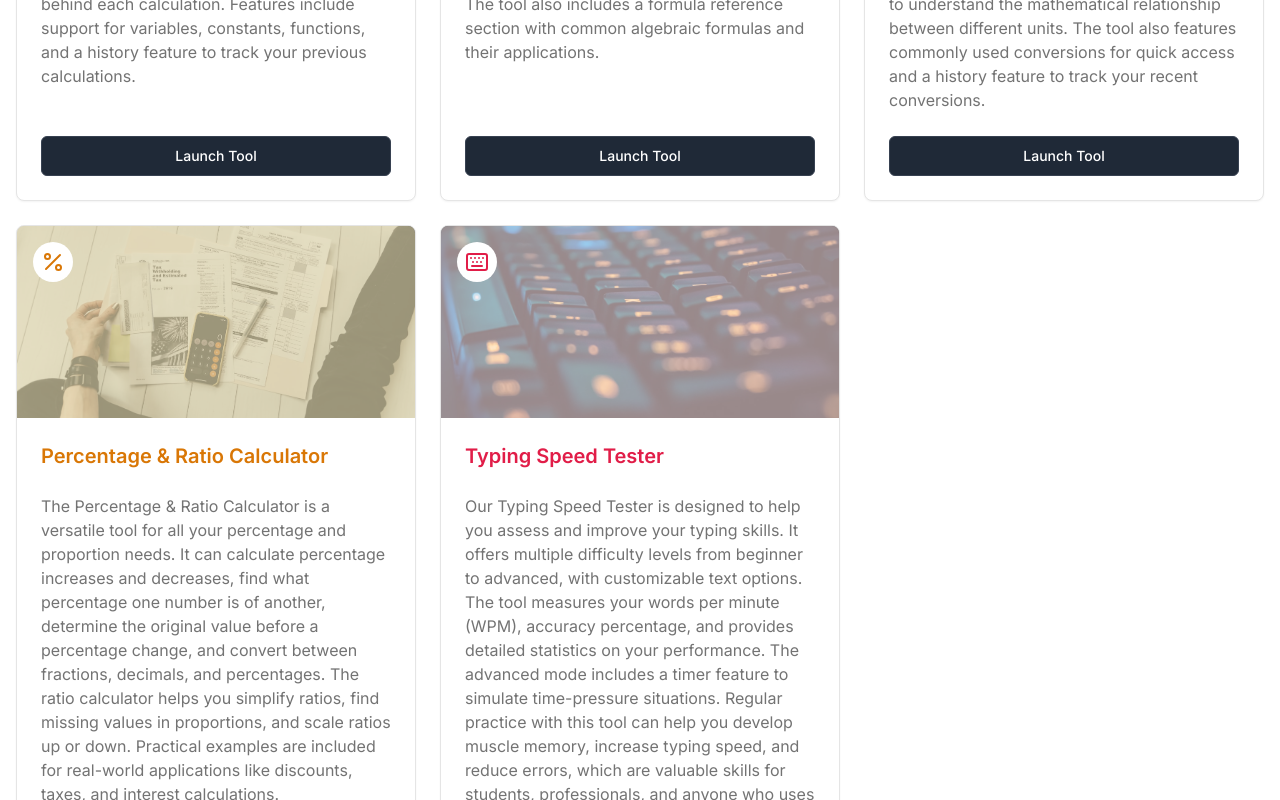
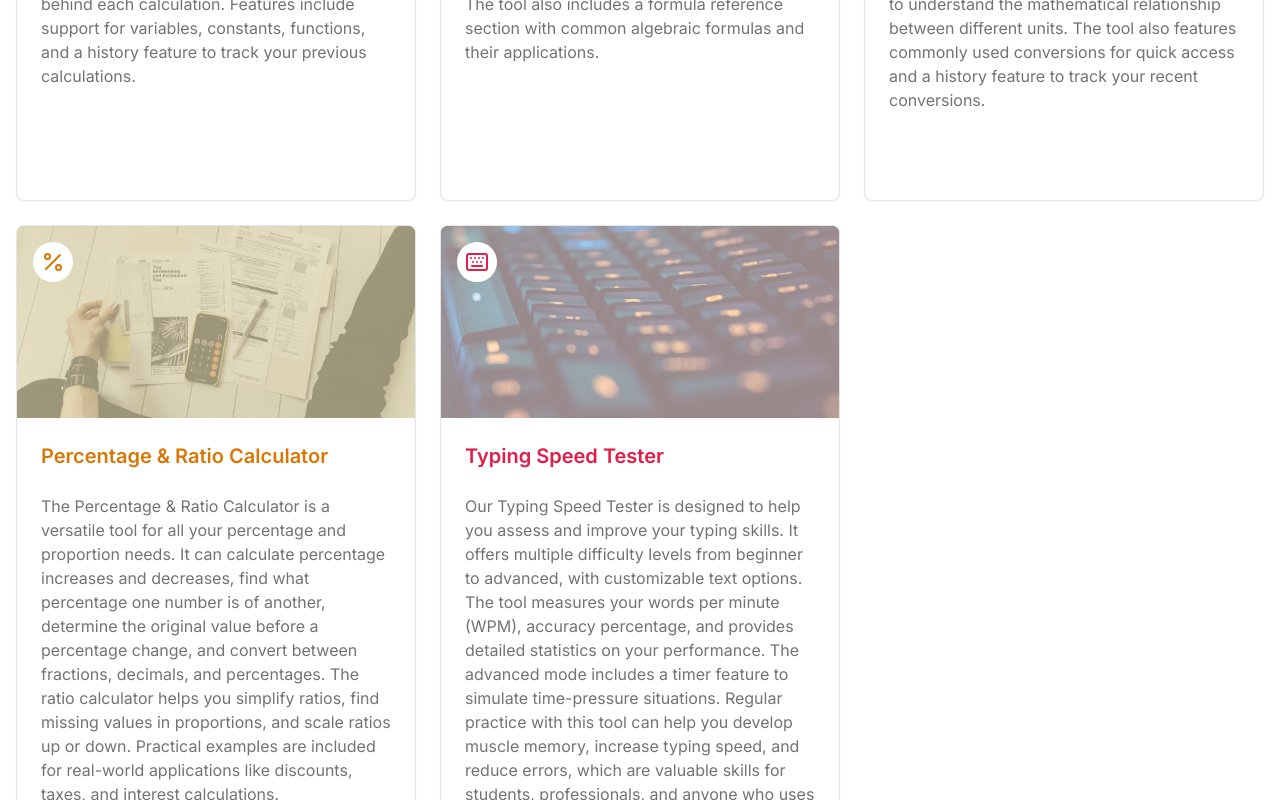
Before and after one commit to sjfsdh/mathsprotest, a Next.js app: page / in a window 1280 px wide. Shown: the part 1460-2260 px from the top of the page. Built offline with nearby package versions, Linux system fonts and the light colour scheme.

Commit message:
Update tool-card.tsx

```diff
--- a/components/tool-card.tsx
+++ b/components/tool-card.tsx
@@ -46,8 +46,9 @@ export function ToolCard({ tool }: ToolCardProps) {
       <CardFooter className="p-6 pt-0">
        <Button
   asChild
-  className={`w-full text-white bg-gray-800 hover:bg-gray-700 border border-gray-700`}
+  className={`w-full text-white ${color.replace("bg-", "bg-solid-").replace("dark:bg-", "dark:bg-solid-").replace("-100", "-600").replace("-950", "-600")} hover:${color.replace("bg-", "bg-solid-").replace("dark:bg-", "dark:bg-solid-").replace("-100", "-700").replace("-950", "-700")} bg-opacity-100`}
 >
+
 
           <Link href={`/tools/${id}`}>Launch Tool</Link>
         </Button>
```
